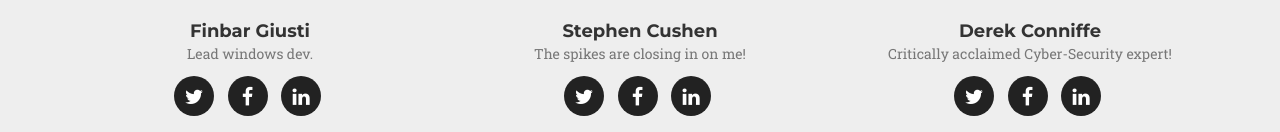
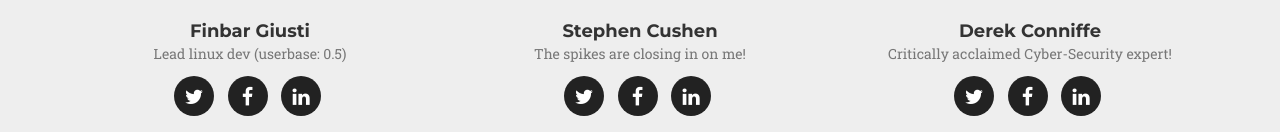
Before and after one commit to HarveyBrezinaConniffe/harveybrezinaconniffe.github.io, a website: page index.html in a window 1280 px wide. Shown: the part 2795-2927 px from the top of the page. Drawn offline with nearby package versions, Linux system fonts and the light colour scheme; a web font is replaced by a local one.

Commit message:
Commit 2git pushgit pushgit push./df

```diff
--- a/index.html
+++ b/index.html
@@ -181,7 +181,7 @@
                     <div class="team-member">
                         <img src="https://pbs.twimg.com/profile_images/781133234251890688/1BnViGBT.jpg" class="img-responsive img-circle" alt="">
                         <h4>Finbar Giusti</h4>
-                        <p class="text-muted">Lead windows dev.</p>
+                        <p class="text-muted">Lead linux dev (userbase: 0.5)</p>
                         <ul class="list-inline social-buttons">
                             <li><a href="#"><i class="fa fa-twitter"></i></a>
                             </li>
```
